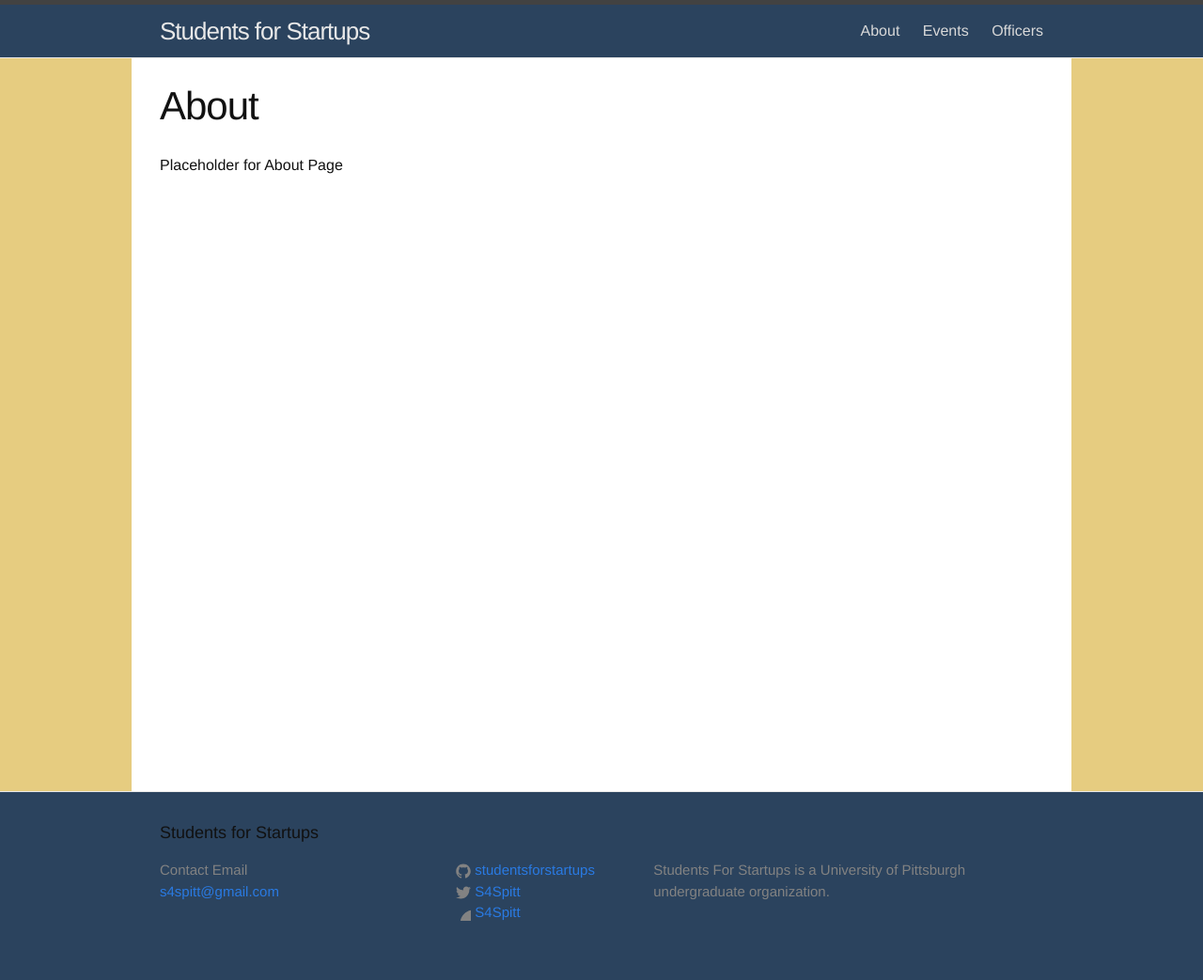
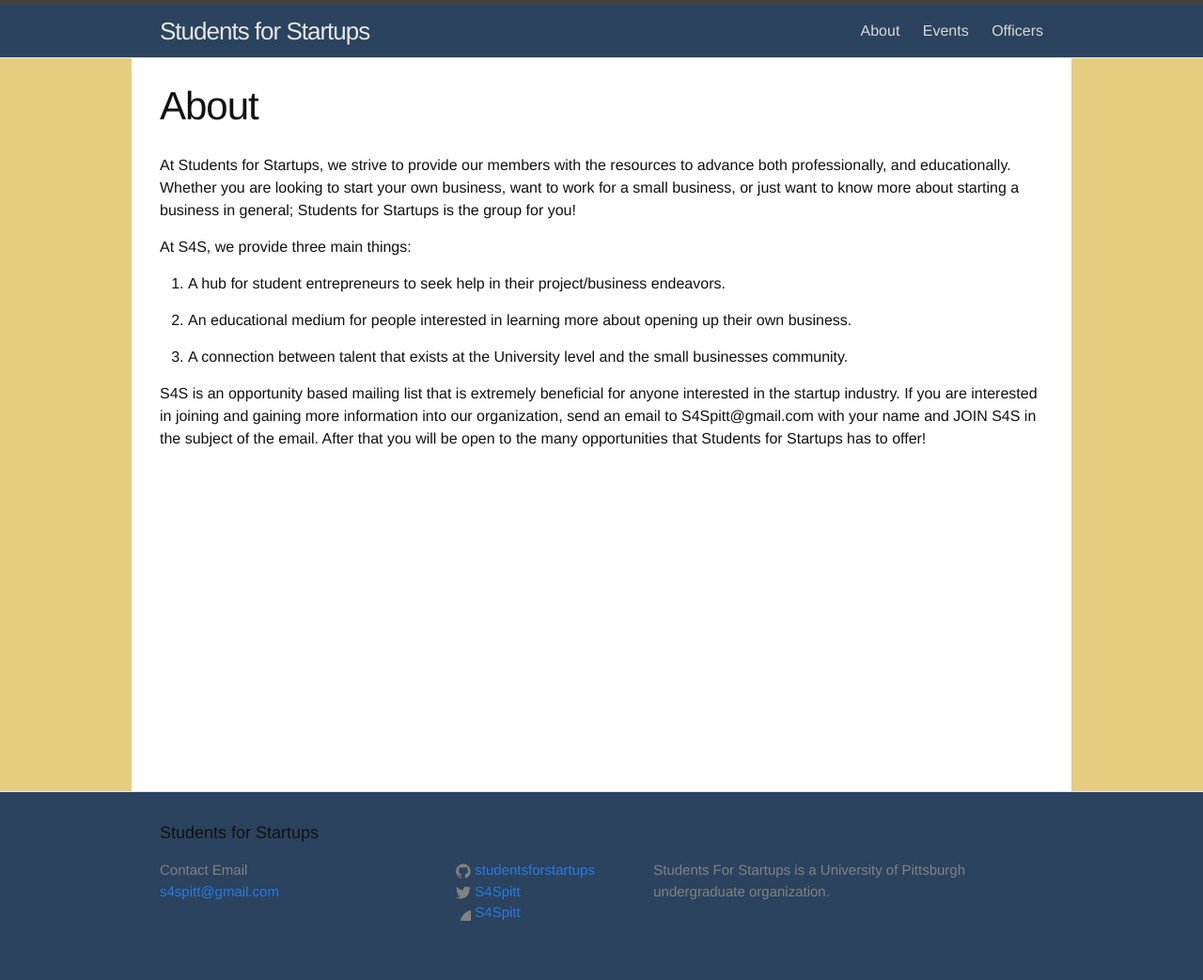
Before and after one commit to studentsforstartups/studentsforstartups.github.io, a Jekyll site: the page built from about.md, in a window 1280 px wide. Shown: the whole page at 94% size. Built offline with Jekyll 4.4.1, drawn with Linux system fonts in a browser that asks for light colours.

Commit message:
about info

```diff
--- a/about.md
+++ b/about.md
@@ -4,4 +4,16 @@
 permalink: /about/
 ---
 
-Placeholder for About Page
+At Students for Startups, we strive to provide our members with the resources to advance both professionally, and educationally.  Whether you are looking to start your own business, want to work for a small business, or just want to know more about starting a business in general; Students for Startups is the group for you!
+
+At S4S, we provide three main things:
+
+1.     A hub for student entrepreneurs to seek help in their project/business endeavors.
+
+2.     An educational medium for people interested in learning more about opening up their own business.
+
+3.     A connection between talent that exists at the University level and the small businesses community.
+
+
+
+S4S is an opportunity based mailing list that is extremely beneficial for anyone interested in the startup industry. If you are interested in joining and gaining more information into our organization, send an email to S4Spitt@gmail.com with your name and JOIN S4S in the subject of the email. After that you will be open to the many opportunities that Students for Startups has to offer!
```
